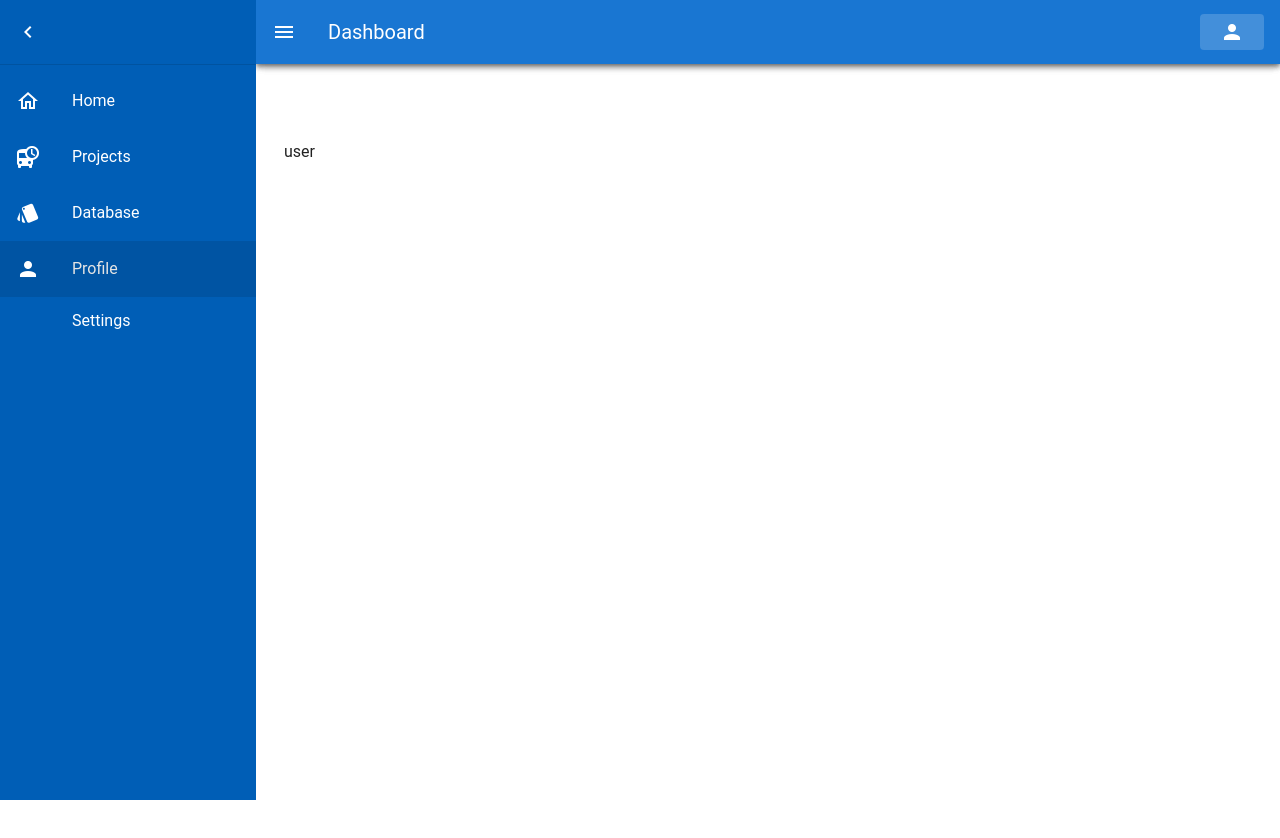
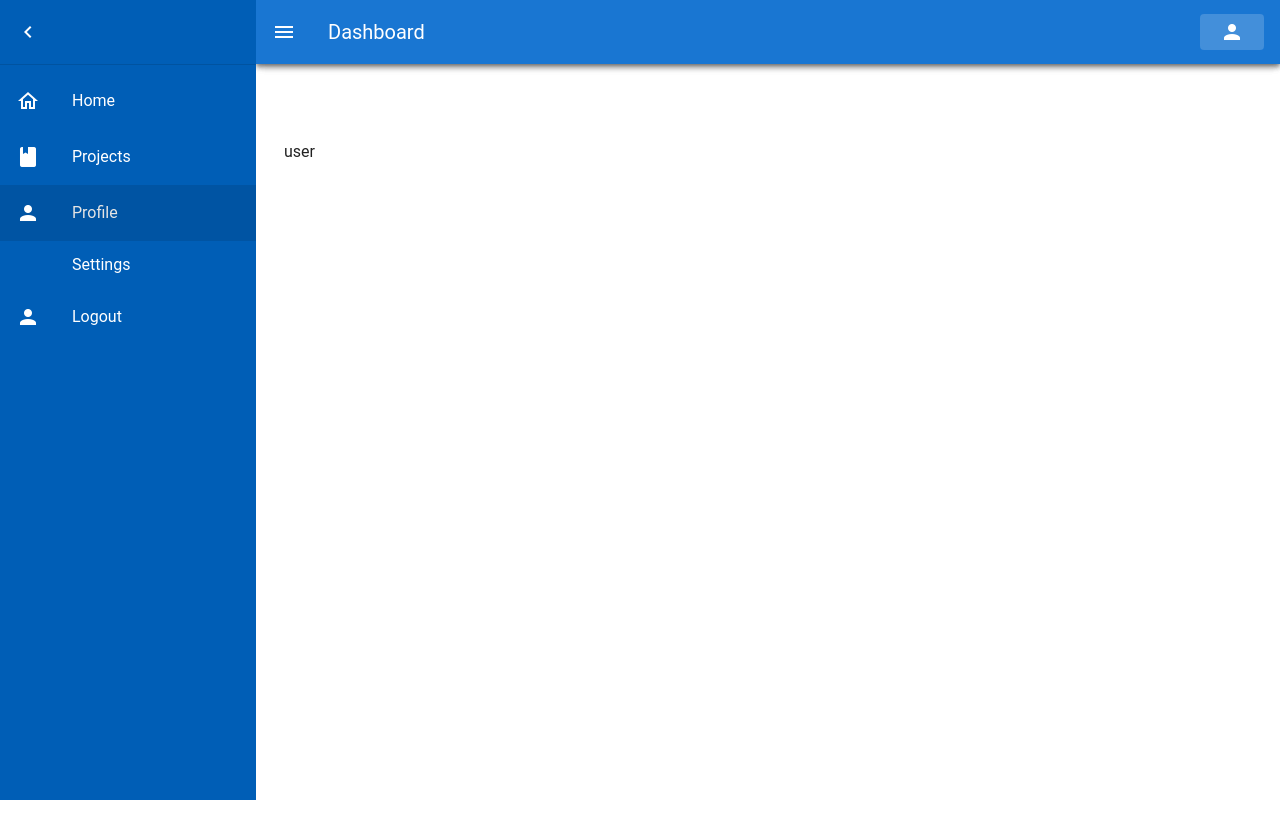
Before and after one commit to nstack-in/api-generator, a Vue app: page /profile in a window 1280 px wide. Shown: the top 838 px of the page. Built offline with nearby package versions, Linux system fonts and the light colour scheme; a small style sheet from the web is missing.

Commit message:
menu edited

```diff
--- a/src/views/dashboard/index.vue
+++ b/src/views/dashboard/index.vue
@@ -58,10 +58,10 @@
                 toggleMini: false,
                 navigations: [
                     { title: "Home", href: "/home", icon: "mdi-home-outline" },
-                    { title: "Projects", href: "/projects", icon: "mdi-bus-clock" },
-                    { title: "Database", href: "/database", icon: "mdi-palette-swatch" },
+                    { title: "Projects", href: "/projects", icon: "mdi-book" },
                     { title: "Profile", href: "/profile", icon: "mdi-account" },
                     { title: "Settings", href: "/settings", icon: "mdi-settings-outline" },
+                    { title: "Logout", href: "/logout", icon: "mdi-account" },
                 ]
             }
         },
--- a/src/views/dashboard/projects/new.vue
+++ b/src/views/dashboard/projects/new.vue
@@ -16,12 +16,12 @@
 
                 <v-card-text>
                     <v-col>
-                        <v-text-field label="Name" v-model="project.name" filled></v-text-field>
+                        <v-text-field label="Name" v-model="project.name" solo></v-text-field>
                     </v-col>
 
                     <v-col cols="12">
                         <v-text-field auto-grow rows="4" row-height="30" label="Description" name="description"
-                            v-model="project.description" filled textarea></v-text-field>
+                            v-model="project.description" solo textarea></v-text-field>
                     </v-col>
                     <!-- <v-col cols="12">
                         <v-radio-group v-model="row" row>
```
